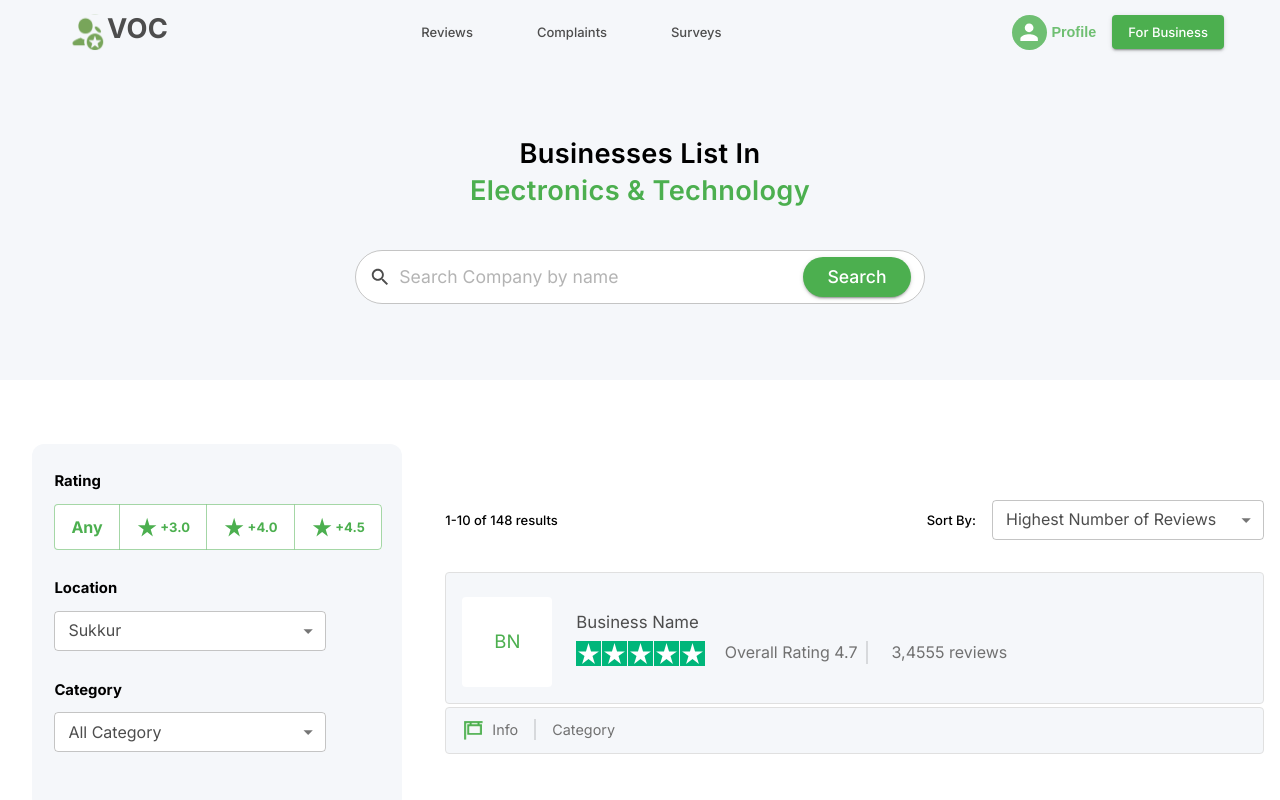
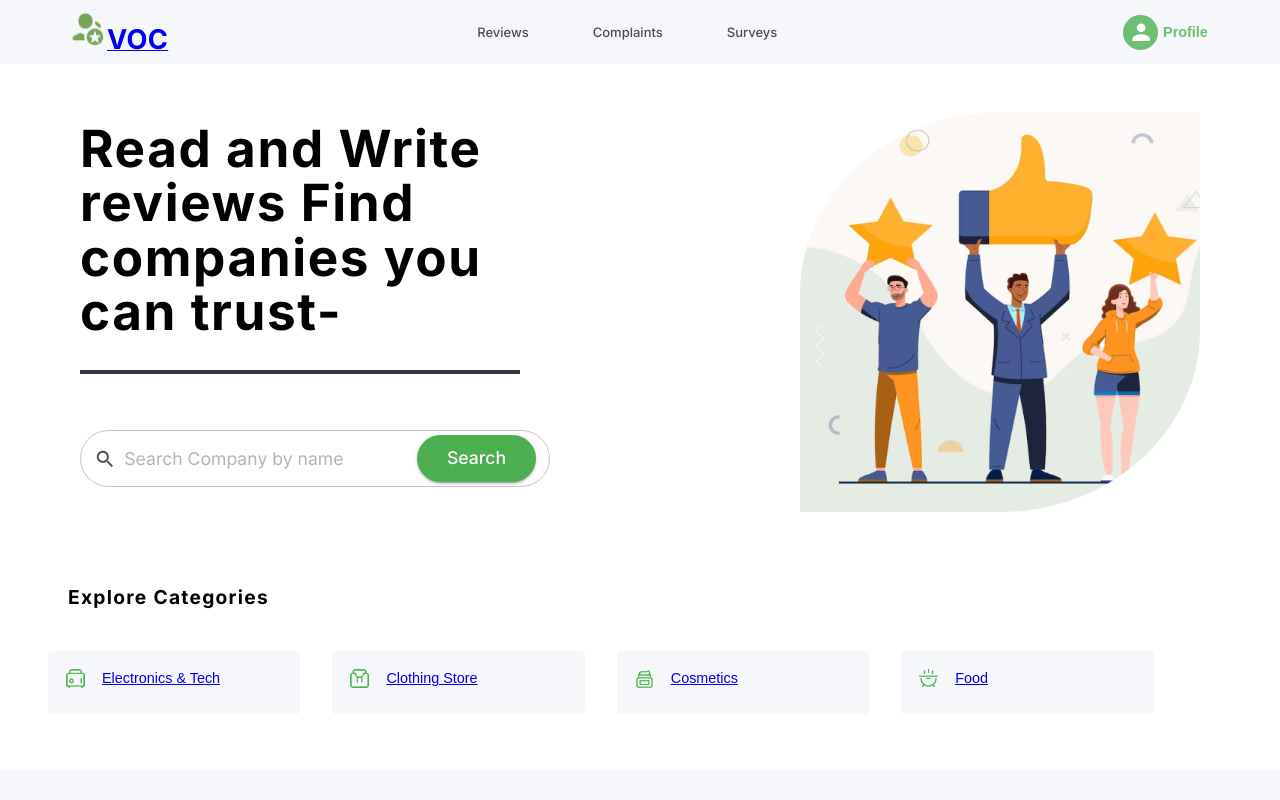
Before and after one commit to FYP-20F3/rating-react-frontend, a React (Vite) app: page /home in a window 1280 px wide. Shown: the top 800 px of the page. Built offline with nearby package versions, Linux system fonts and the light colour scheme; the HTML template or start-up script is replaced by a standard one.

Commit message:
routes added

```diff
--- a/src/App.jsx
+++ b/src/App.jsx
@@ -11,19 +11,13 @@ import { useState, useEffect } from "react";
 function App() {
   return (
     <ThemeProvider theme={theme}>
-      {/* <Routes> */}
-        {/* <Route path="/" element={<MainLanding />} />
+      <Routes>
+        <Route path="/" element={<MainLanding />} />
         <Route path="/register" element={<RegisterPage />} />
-        <Route path="/LoginPage" element={<LoginPage />} />ge />
-        <LoginPage
-        <Route path="/" element={<Home />} />
-        <Route path="/category/:category" component={BusinessListPage} /> */}
-        {/* <MainLanding /> */}
-         {/* <RegisterPage/> */}
-        {/* <LoginPage /> */}
-        {/* <Home /> */}
-        <BusinessListPage />
-      {/* </Routes> */}
+        <Route path="/login" element={<LoginPage />} />
+        <Route path="/home" element={<Home />} />
+        <Route path="/home/category/:category" element={<BusinessListPage />} />
+      </Routes>
     </ThemeProvider>
   );
 }
--- a/src/components/customer/header/HomeNavbar.jsx
+++ b/src/components/customer/header/HomeNavbar.jsx
@@ -181,11 +181,6 @@ export default function HomeNavbar() {
           >
             <MenuIcon />
           </IconButton>
-          <Box sx={{ display: { xs: "none", md: "block" } }}>
-            <Button color="primary" variant="contained">
-              For Business
-            </Button>
-          </Box>
         </Toolbar>
       </AppBar>
       <nav>
--- a/src/components/customer/header/LogoBox.jsx
+++ b/src/components/customer/header/LogoBox.jsx
@@ -1,9 +1,11 @@
+import { Link } from "react-router-dom";
 import Logo from "../../../assets/svg/Logo";
 import { Typography, Box } from "@mui/material";
 
 const LogoBox = () => {
   return (
     <Box sx={{ display: "flex" }}>
+      <Link to="/">
       <Logo />
       <Typography
         variant="h2"
@@ -12,6 +14,7 @@ const LogoBox = () => {
       >
         VOC
       </Typography>
+      </Link>
     </Box>
   );
 };
--- a/src/components/customer/header/MainNavbar.jsx
+++ b/src/components/customer/header/MainNavbar.jsx
@@ -16,6 +16,7 @@ import MenuIcon from "@mui/icons-material/Menu";
 import { useState } from "react";
 
 import LogoBox from "./LogoBox";
+import { Link } from "react-router-dom";
 
 const drawerWidth = 240;
 const navItems = ["Features", "Why us", "Reviews", "Register"];
@@ -33,7 +34,7 @@ export default function MainNavbar() {
         For Business
       </Button>
       <Divider />
-      <Button sx={{ color: "primary.main", mt: 2 }}>Login</Button>
+      <Link to="/login"><Button sx={{ color: "primary.main", mt: 2 }}>Login</Button></Link>
       <List>
         {navItems.map((item) => (
           <ListItem key={item} disablePadding>
@@ -71,7 +72,7 @@ export default function MainNavbar() {
                 sx={{ color: "text.primary", mr: 4 }}
                 variant="body2"
               >
-                {item}
+                {item === "Register" ? <Link to="/register">{item}</Link>: item}
               </Button>
             ))}
           </Box>
@@ -85,7 +86,7 @@ export default function MainNavbar() {
             <MenuIcon />
           </IconButton>
           <Box sx={{ display: { xs: "none", md: "block" } }}>
-            <Button sx={{ color: "primary.main" }}>Login</Button>
+            <Link to="/login"><Button sx={{ color: "primary.main" }}>Login</Button></Link>
             <Button color="primary" variant="contained">
               For Business
             </Button>
--- a/src/components/customer/home/Explore.jsx
+++ b/src/components/customer/home/Explore.jsx
@@ -13,6 +13,7 @@ import Icon1 from "../../../assets/jpg/exploreIcon1.jpg";
 import Icon2 from "../../../assets/jpg/exploreIcon2.jpg";
 import Icon3 from "../../../assets/jpg/exploreIcon3.jpg";
 import Icon4 from "../../../assets/jpg/exploreIcon4.jpg";
+import { Link } from "react-router-dom";
 
 const StyledCard = styled(Card)(({ theme }) => ({
   backgroundColor: theme.palette.background.paper,
@@ -36,53 +37,59 @@ const StyledImage = styled("img")(({ theme }) => ({
   marginRight: "15px",
 }));
 
-
 const Explore = () => {
   return (
-    <Stack spacing={3} sx={{pl: {xs: 1, md: 4}}}>
-      <Typography variant="h3" sx={{pl: 4.5}}>Explore Categories</Typography>
+    <Stack spacing={3} sx={{ pl: { xs: 1, md: 4 } }}>
+      <Typography variant="h3" sx={{ pl: 4.5 }}>
+        Explore Categories
+      </Typography>
       <Grid container spacing={2}>
-        <StyledGridInner item xs={11} sm={5.5} md={5} lg={2.7} >
-          <CardActionArea sx={{ px: {xs: 3, sm: 0}, width: {xs: "400",}}}>
+        <StyledGridInner item xs={11} sm={5.5} md={5} lg={2.7}>
+          <CardActionArea sx={{ px: { xs: 3, sm: 0 }, width: { xs: "400" } }}>
             <StyledCard>
               <StyledCardContent>
                 <StyledImage src={Icon1} width={23} />
                 <Typography variant="body3">
-                  Electronics & Tech
+                  <Link to="/home/category/electronics-tech">
+                    Electronics & Tech
+                  </Link>
                 </Typography>
               </StyledCardContent>
             </StyledCard>
           </CardActionArea>
         </StyledGridInner>
         <StyledGridInner item xs={11} sm={5.5} md={5} lg={2.7}>
-          <CardActionArea sx={{ px: {xs: 3, sm: 0}, width: {xs: "400"}}}>
+          <CardActionArea sx={{ px: { xs: 3, sm: 0 }, width: { xs: "400" } }}>
             <StyledCard>
               <StyledCardContent>
                 <StyledImage src={Icon2} width={23} />
                 <Typography variant="body3">
-                  Clothing Store
+                  <Link to="/home/category/clothing">Clothing Store</Link>
                 </Typography>
               </StyledCardContent>
             </StyledCard>
           </CardActionArea>
         </StyledGridInner>
         <StyledGridInner item xs={11} sm={5.5} md={5} lg={2.7}>
-          <CardActionArea  sx={{ px: {xs: 3, sm: 0}, width: {xs: "400"}}}>
+          <CardActionArea sx={{ px: { xs: 3, sm: 0 }, width: { xs: "400" } }}>
             <StyledCard>
               <StyledCardContent>
                 <StyledImage src={Icon3} width={23} />
-                <Typography variant="body3">Cosmetics</Typography>
+                <Typography variant="body3">
+                  <Link to="/home/category/cosmetics">Cosmetics</Link>
+                </Typography>
               </StyledCardContent>
             </StyledCard>
           </CardActionArea>
         </StyledGridInner>
-        <StyledGridInner item xs={11
-        } sm={5.5} md={5} lg={2.7}>
-          <CardActionArea  sx={{ px: {xs: 3, sm: 0}, width: {xs: "400"}}}>
+        <StyledGridInner item xs={11} sm={5.5} md={5} lg={2.7}>
+          <CardActionArea sx={{ px: { xs: 3, sm: 0 }, width: { xs: "400" } }}>
             <StyledCard>
               <StyledCardContent>
                 <StyledImage src={Icon4} width={23} />
-                <Typography variant="body3">Food</Typography>
+                <Typography variant="body3">
+                  <Link to="/home/category/food">Food</Link>
+                </Typography>
               </StyledCardContent>
             </StyledCard>
           </CardActionArea>
```
